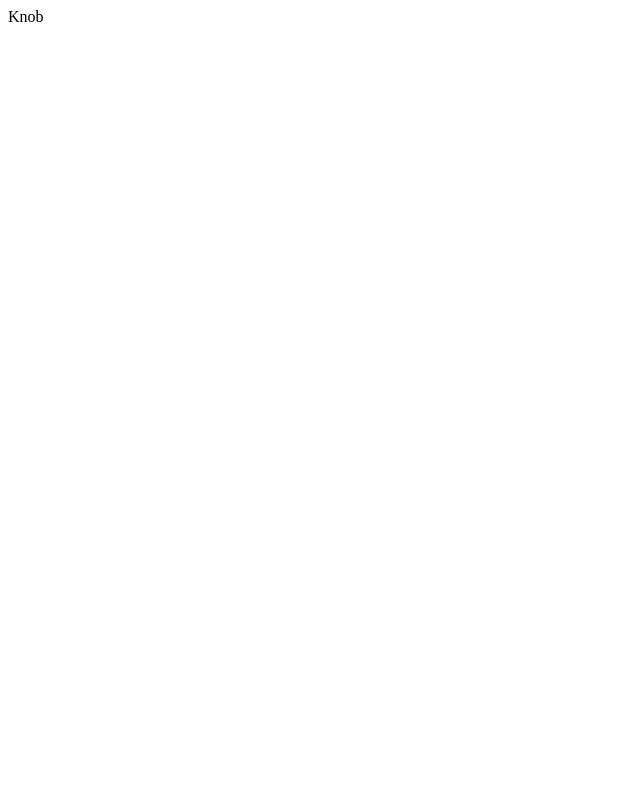
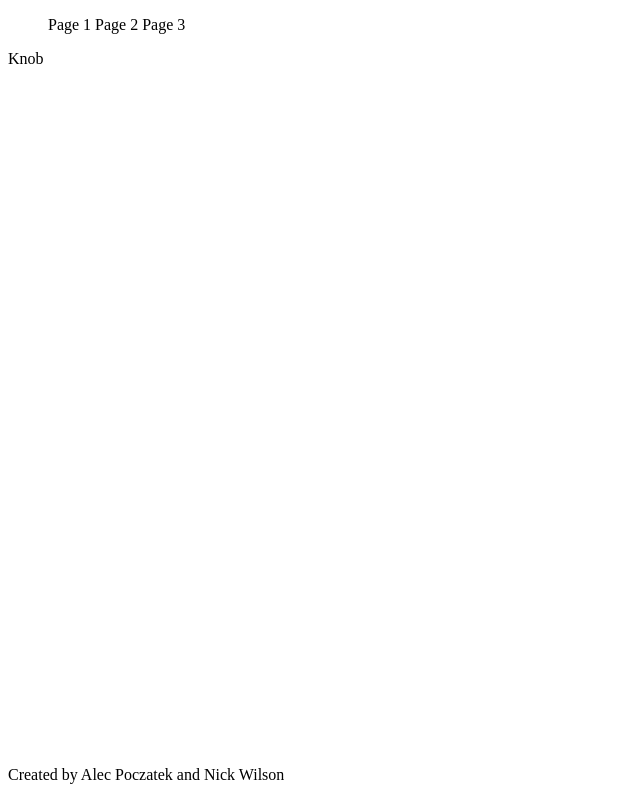
Before and after one commit to NAWilson9/AirsoftTeching, a plain HTML site: page ClientSide/Index.html in a window 1280 px wide. Shown: the whole page, without its empty margins (0-640 px from the left). Drawn offline with Linux system fonts and the light colour scheme.

Commit message:
VERY basic webpage layed out.

```diff
--- a/ClientSide/Index.html
+++ b/ClientSide/Index.html
@@ -3,8 +3,31 @@
 <head lang="en">
     <meta charset="UTF-8">
     <title></title>
+    <style>
+        li {
+            display: inline;
+            width: 100%;
+            padding: 0;
+            margin: 0;
+        }
+
+        footer {
+            position:absolute;
+            bottom:0;
+        }
+    </style>
 </head>
+<header>
+    <ul>
+        <li>Page 1</li>
+        <li>Page 2</li>
+        <li>Page 3</li>
+    </ul>
+</header>
 <body>
-    <div>Knob</div>
+    Knob
 </body>
+<footer>
+    <p>Created by Alec Poczatek and Nick Wilson</p>
+</footer>
 </html>
```
